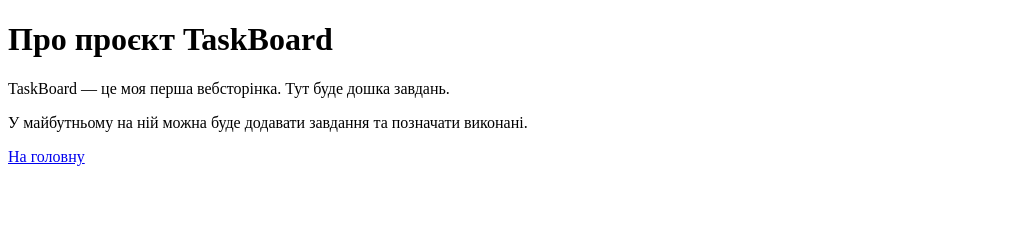
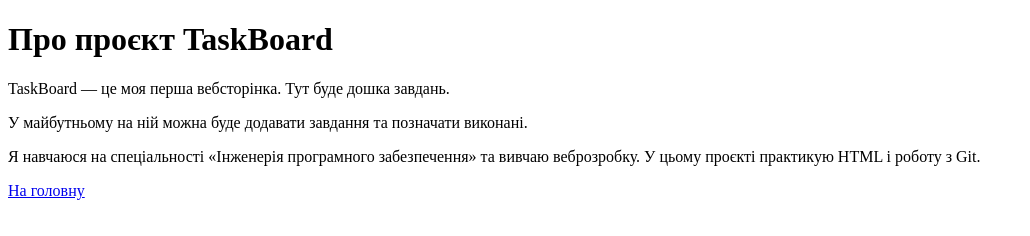
Before and after one commit to Bohdan648/taskboard, a plain HTML site: page about.html in a window 1280 px wide. Shown: the whole page, without its empty margins (0-1030 px from the left). Drawn offline with Linux system fonts and the light colour scheme.

Commit message:
Додати інформацію про автора

```diff
--- a/about.html
+++ b/about.html
@@ -9,6 +9,7 @@
     <h1>Про проєкт TaskBoard</h1>
     <p>TaskBoard — це моя перша вебсторінка. Тут буде дошка завдань.</p>
     <p>У майбутньому на ній можна буде додавати завдання та позначати виконані.</p>
+    <p>Я навчаюся на спеціальності «Інженерія програмного забезпечення» та вивчаю веброзробку. У цьому проєкті практикую HTML і роботу з Git.</p>
     <p><a href="index.html">На головну</a></p>
 </body>
 </html>
```
